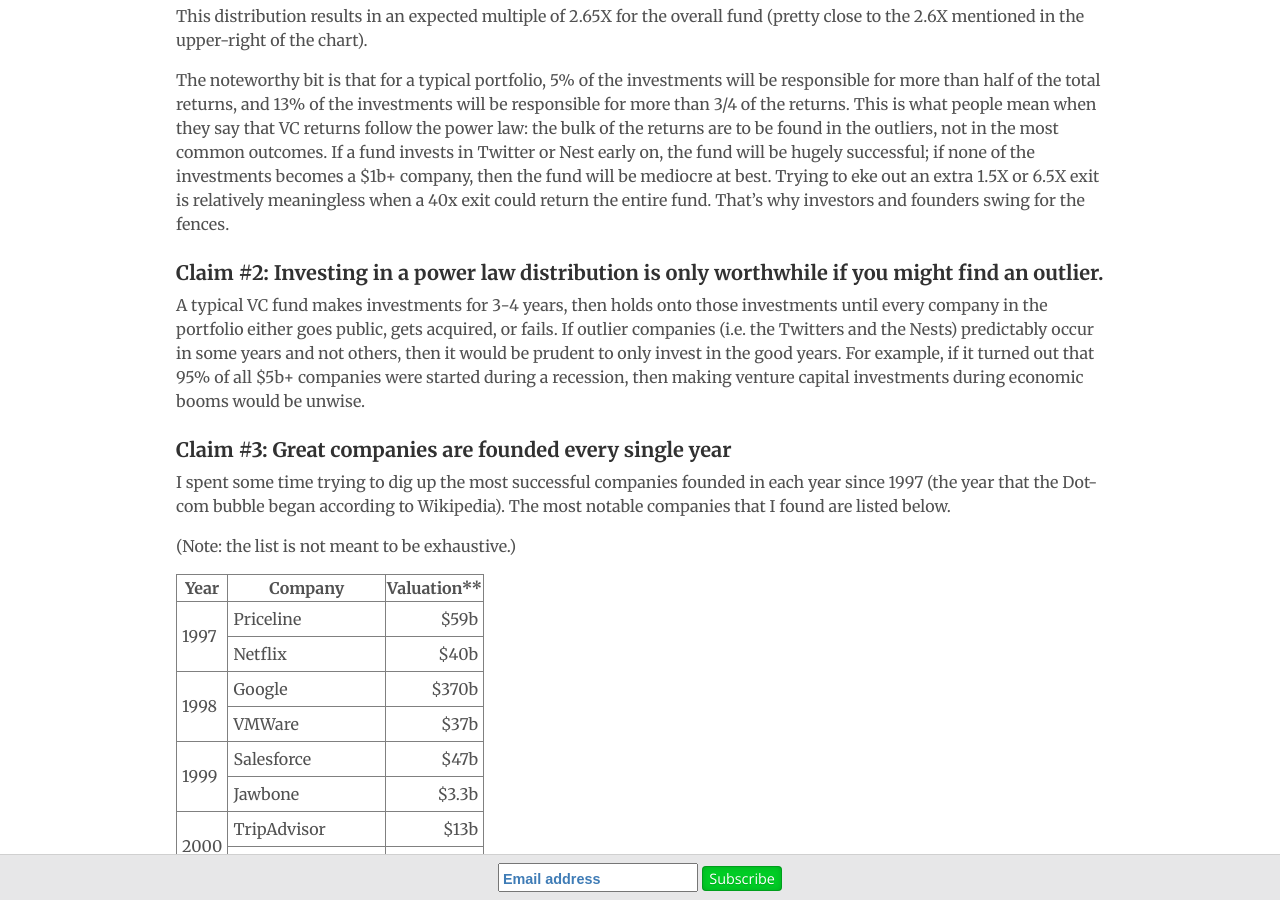
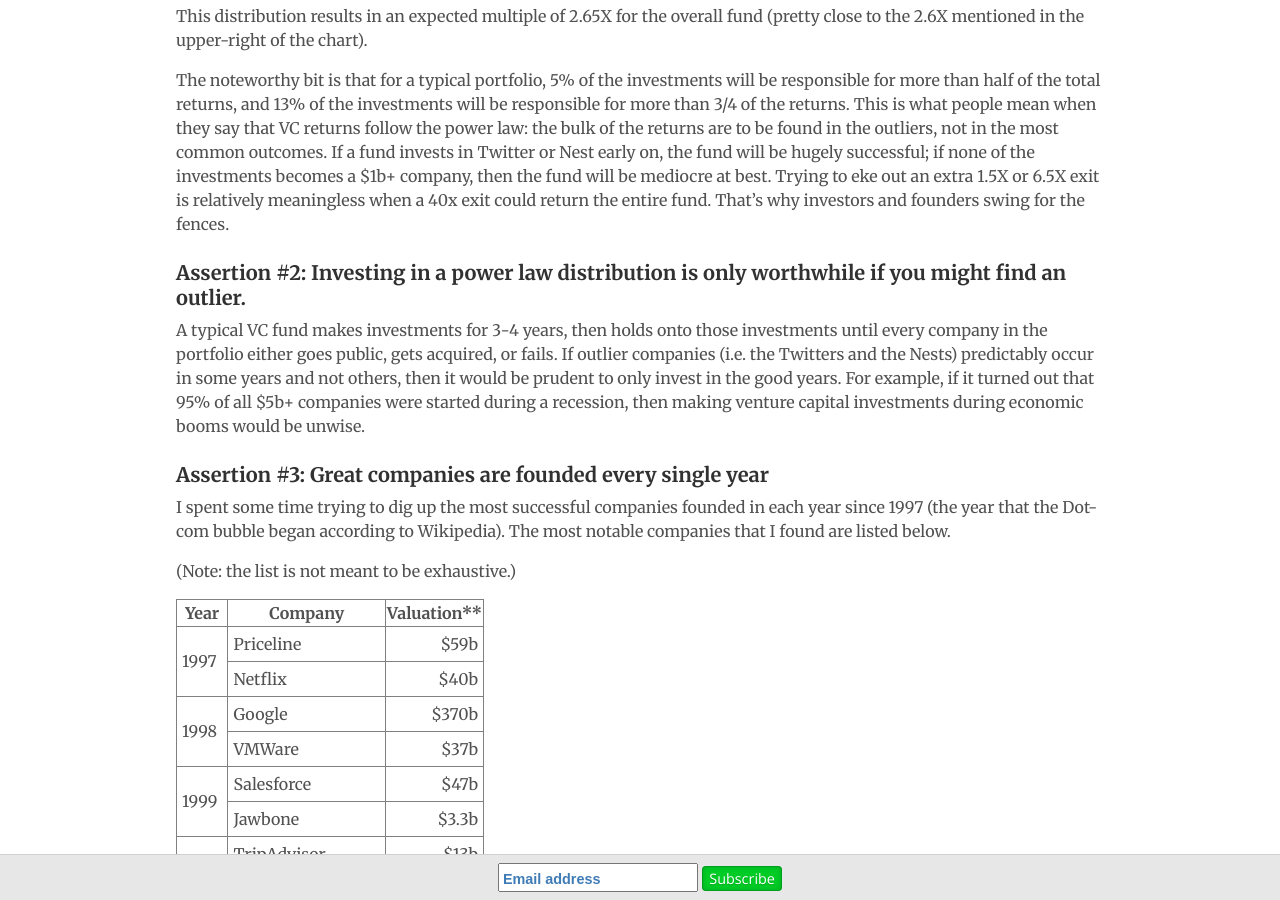
Before and after one commit to codingvc/codingvc, a Jekyll site: the page built from _posts/2015-06-29-bubbles-and-unicorns.markdown, in a window 1280 px wide and 900 px high, scrolled down 1858 px. Built offline with Jekyll 4.4.1, drawn with Linux system fonts in a browser that asks for light colours; nearby versions of some CDN libraries; Markdown is read by kramdown in place of the engine named in the settings; comment, search, counter and statistics services are not loaded; some of the changed text lies outside the part shown.

Commit message:
minor edit

```diff
--- a/_posts/2015-06-29-bubbles-and-unicorns.markdown
+++ b/_posts/2015-06-29-bubbles-and-unicorns.markdown
@@ -9,7 +9,7 @@ title: "Bubbles and Unicorns"
 
 Recently, there has been a lot of talk about a possible bubble in startup valuations. The question I want to explore is: "How are VC investment returns affected by bubbles?" That is, if it's a bubble, should VCs (and by extension, startups that need VC funding) close up shop for a few years and wait until market conditions change?
 
-### Claim #1: VC returns are governed by power laws
+### Assertion #1: VC returns are governed by power laws
 
 Most VC funds have somewhere between 15 and 50 portfolio companies. It turns out that almost all of a fund's returns will come from its best 1-3 investments. Here's a chart of outcomes for a typical individual investment:
 
@@ -29,10 +29,10 @@ This distribution results in an expected multiple of 2.65X for the overall fund
 
 The noteworthy bit is that for a typical portfolio, 5% of the investments will be responsible for more than half of the total returns, and 13% of the investments will be responsible for more than 3/4 of the returns. This is what people mean when they say that VC returns follow the power law: the bulk of the returns are to be found in the outliers, not in the most common outcomes. If a fund invests in Twitter or Nest early on, the fund will be hugely successful; if none of the investments becomes a $1b+ company, then the fund will be mediocre at best. Trying to eke out an extra 1.5X or 6.5X exit is relatively meaningless when a 40x exit could return the entire fund. That's why investors and founders swing for the fences.
 
-### Claim #2: Investing in a power law distribution is only worthwhile if you might find an outlier.
+### Assertion #2: Investing in a power law distribution is only worthwhile if you might find an outlier.
 A typical VC fund makes investments for 3-4 years, then holds onto those investments until every company in the portfolio either goes public, gets acquired, or fails. If outlier companies (i.e. the Twitters and the Nests) predictably occur in some years and not others, then it would be prudent to only invest in the good years. For example, if it turned out that 95% of all $5b+ companies were started during a recession, then making venture capital investments during economic booms would be unwise.
 
-### Claim #3: Great companies are founded every single year
+### Assertion #3: Great companies are founded every single year
 I spent some time trying to dig up the most successful companies founded in each year since 1997 (the year that the Dot-com bubble began according to Wikipedia). The most notable companies that I found are listed below.
 
 (Note: the list is not meant to be exhaustive.)
```
